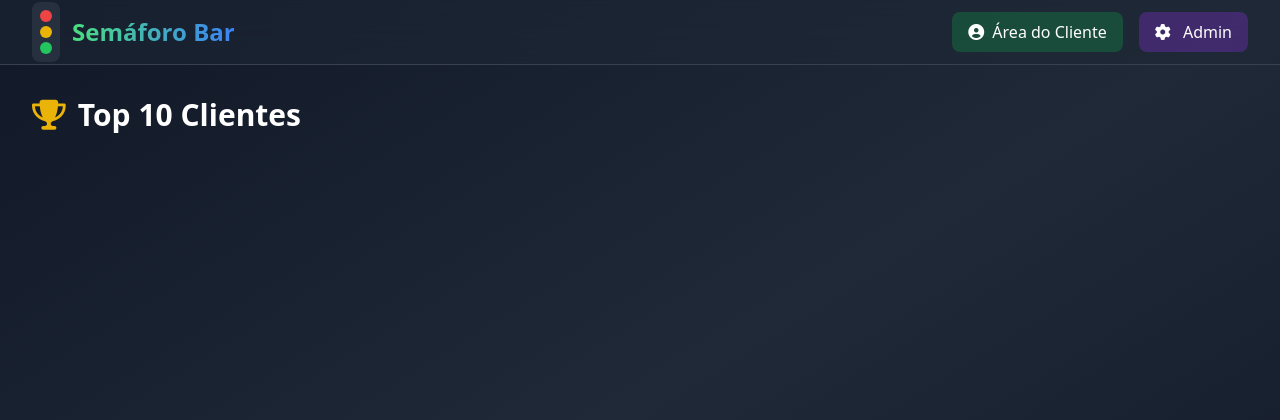
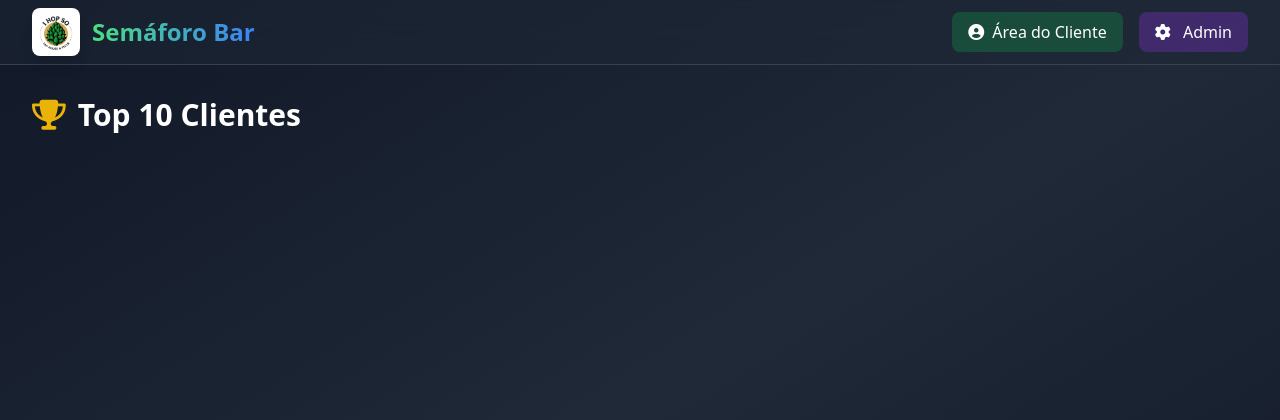
Before and after one commit to wagnermocelin/SEMAFOROIHS, a Flask app: page / in a window 1280 px wide. Shown: the top 420 px of the page. Run offline with Flask 3, Linux system fonts and the light colour scheme; parts of the project's set-up code (start-up, migrations or seed data) failed here and were passed over; some libraries are stand-ins or nearby versions.

Commit message:
UI: Adiciona logo personalizada (logo.jpg) na navbar

```diff
--- a/templates/index.html
+++ b/templates/index.html
@@ -120,12 +120,8 @@
         <div class="max-w-7xl mx-auto px-2 sm:px-4 lg:px-8">
             <div class="flex items-center justify-between h-14 sm:h-16">
                 <div class="flex items-center space-x-2 sm:space-x-3">
-                    <!-- Logo fixa do semáforo -->
-                    <div class="flex flex-col items-center justify-center bg-gray-700/50 rounded-lg p-1 sm:p-2">
-                        <div class="w-2 h-2 sm:w-3 sm:h-3 bg-red-500 rounded-full mb-0.5 sm:mb-1"></div>
-                        <div class="w-2 h-2 sm:w-3 sm:h-3 bg-yellow-500 rounded-full mb-0.5 sm:mb-1"></div>
-                        <div class="w-2 h-2 sm:w-3 sm:h-3 bg-green-500 rounded-full"></div>
-                    </div>
+                    <!-- Logo personalizada -->
+                    <img src="/static/logo.jpg" alt="Semáforo Bar" class="h-10 w-10 sm:h-12 sm:w-12 rounded-lg object-cover shadow-lg">
                     <h1 id="navbar-nome" class="text-lg sm:text-2xl font-bold bg-gradient-to-r from-green-400 to-blue-500 bg-clip-text text-transparent">
                         Semáforo Bar
                     </h1>
```
Also changed, not shown: static/logo.jpg (added).
